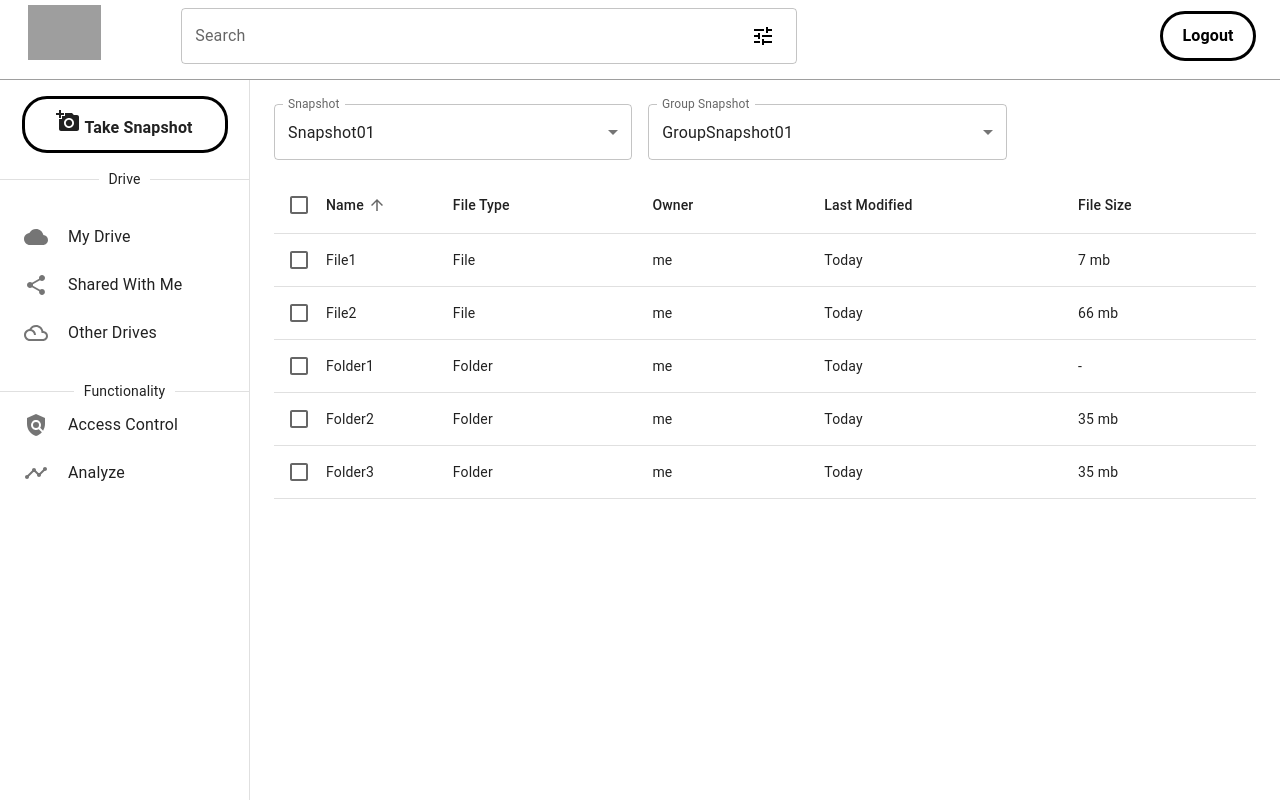
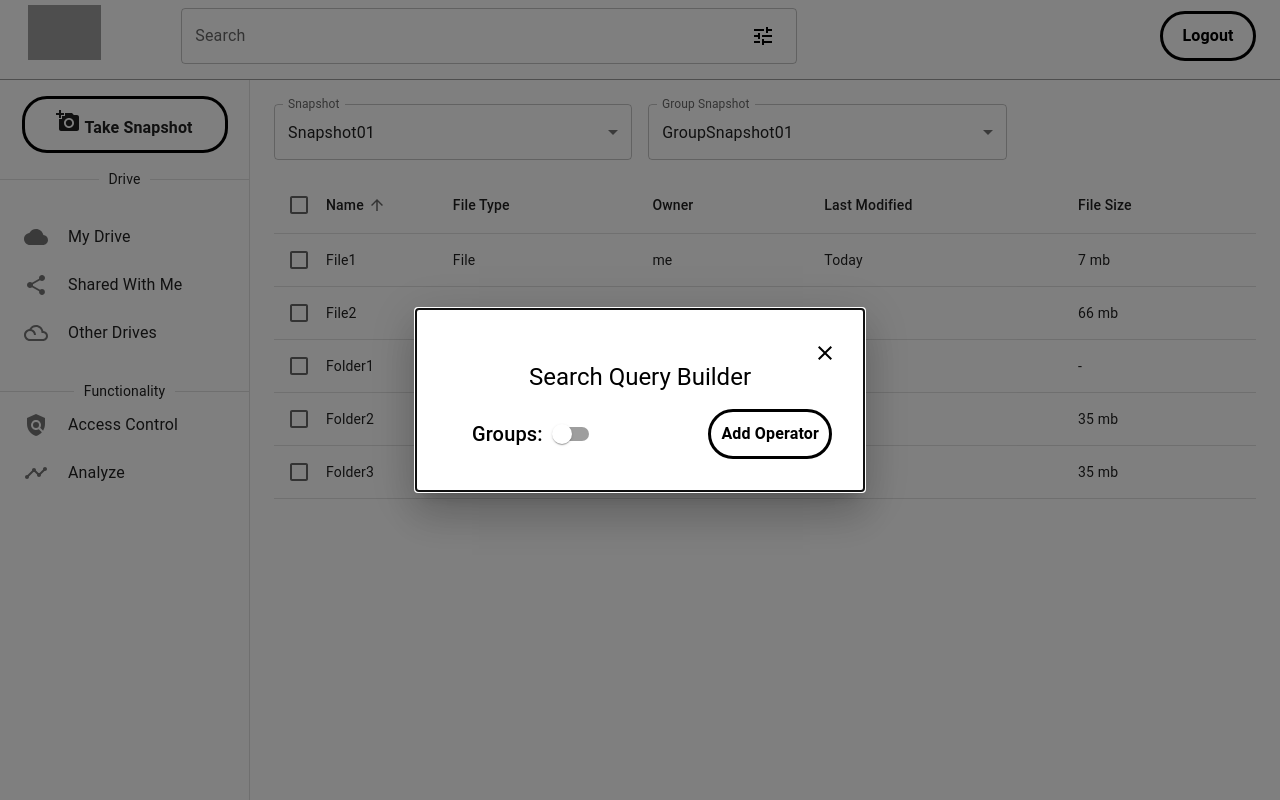
Before and after one commit to Benniei/CDSM, a React (Create React App) app in the folder client/: page /dashboard in a window 1280 px wide. Both pictures are taken after a click on the icon 763 px from the left and 36 px from the top of the page. Built offline with nearby package versions, Linux system fonts and the light colour scheme; grey boxes are pictures that could not be loaded.

Commit message:
Query Builder Design Implementation

```diff
--- a/client/src/App.css
+++ b/client/src/App.css
@@ -81,3 +81,7 @@
   padding: 10px;
   border-radius: 25px;
 }
+
+.black-button:hover {
+  transform: scale(1.05)
+}
--- a/client/src/components/Dashboard/AppBanner.js
+++ b/client/src/components/Dashboard/AppBanner.js
@@ -12,7 +12,7 @@ import TuneOutlinedIcon from '@mui/icons-material/TuneOutlined';
 import InputAdornment from '@mui/material/InputAdornment';
 // import IconButton from '@mui/material/IconButton';
 
-export default function AppBanner() {
+function AppBanner() {
 
     const {store} = useContext(GlobalStoreContext);
 
@@ -85,3 +85,5 @@ export default function AppBanner() {
         </AppBar>
     );
 }
+
+export default AppBanner;
--- a/client/src/components/Dashboard/QueryBuilderModal.js
+++ b/client/src/components/Dashboard/QueryBuilderModal.js
@@ -1,17 +1,29 @@
 // Local Imports
-import {useContext} from 'react';
+import {useContext, useState} from 'react';
 import {GlobalStoreContext} from '../../store';
 
 // Imports from Material UI
 import Box from '@mui/material/Box';
-import Button from '@mui/material/Button';
 import Typography from '@mui/material/Typography';
 import Modal from '@mui/material/Modal';
 import Stack from '@mui/material/Stack';
+import Switch from '@mui/material/Switch';
+import CloseIcon from '@mui/icons-material/Close';
 
+const style = {
+    position: 'absolute',
+    top: '50%',
+    left: '50%',
+    transform: 'translate(-50%, -50%)',
+    width: '30%',
+    bgcolor: 'background.paper',
+    boxShadow: 24,
+    p: 4,
+  };
 
 function QueryBuilderModal() {
     const {store} = useContext(GlobalStoreContext);
+    const [opCount, setOpCount] = useState(0);
 
     let flag = false;
     if(store.queryBuilder) {
@@ -20,11 +32,77 @@ function QueryBuilderModal() {
 
     function closeModal() {
         store.closeQueryBuilder();
+        setOpCount(0);
         flag=false;
     }
 
+    let queryOperators = [
+        {
+            operator: "drive",
+            target: "My Drive"
+        }
+    ]
+
     return(
-        <div></div>
+        <Modal
+            open={flag}
+            aria-labelledby="modal-modal-title"
+            aria-describedby="modal-modal-description"
+        >
+            <Box sx={style}>
+                <CloseIcon
+                    sx={{ml: '95%', mb:-1}}
+                    onClick={event => closeModal()}/>
+                <Stack
+                    direction = "row"
+                    alignItems = "center"
+                    justifyContent = "center"
+                >
+                    <Typography
+                        variant="h5"
+                    >Search Query Builder</Typography>
+
+                </Stack>
+                <Stack
+                    direction="row"
+                    alignItems = "center"
+                    ml={3} mt={2}>
+                    <Typography display="inline" variant="h6"> Groups: </Typography>
+                    <Switch display="inline" />
+                    <Box sx={{flexGrow: 1}}/>
+                    <Box
+                        button
+                        className="black-button"
+                        onClick={event=>setOpCount(opCount + 1)}>
+                    <center>
+                        <Typography
+                            display="inline">
+                            <strong> Add Operator </strong>
+                        </Typography>
+                    </center>
+                    </Box>
+                </Stack>
+                {opCount?
+                    <Stack
+                        direction="row"
+                        mt={5}>
+                        <Box sx={{flexGrow:.94}} />
+                        <Box
+                                button
+                                className="black-button"
+                                sx={{width: '10%'}}>
+                            <center>
+                                <Typography
+                                    display="inline">
+                                    <strong> Search </strong>
+                                </Typography>
+                            </center>
+                            </Box>
+                    </Stack>
+                    : null
+                }
+            </Box>
+        </Modal>
     );
 }
 
```
